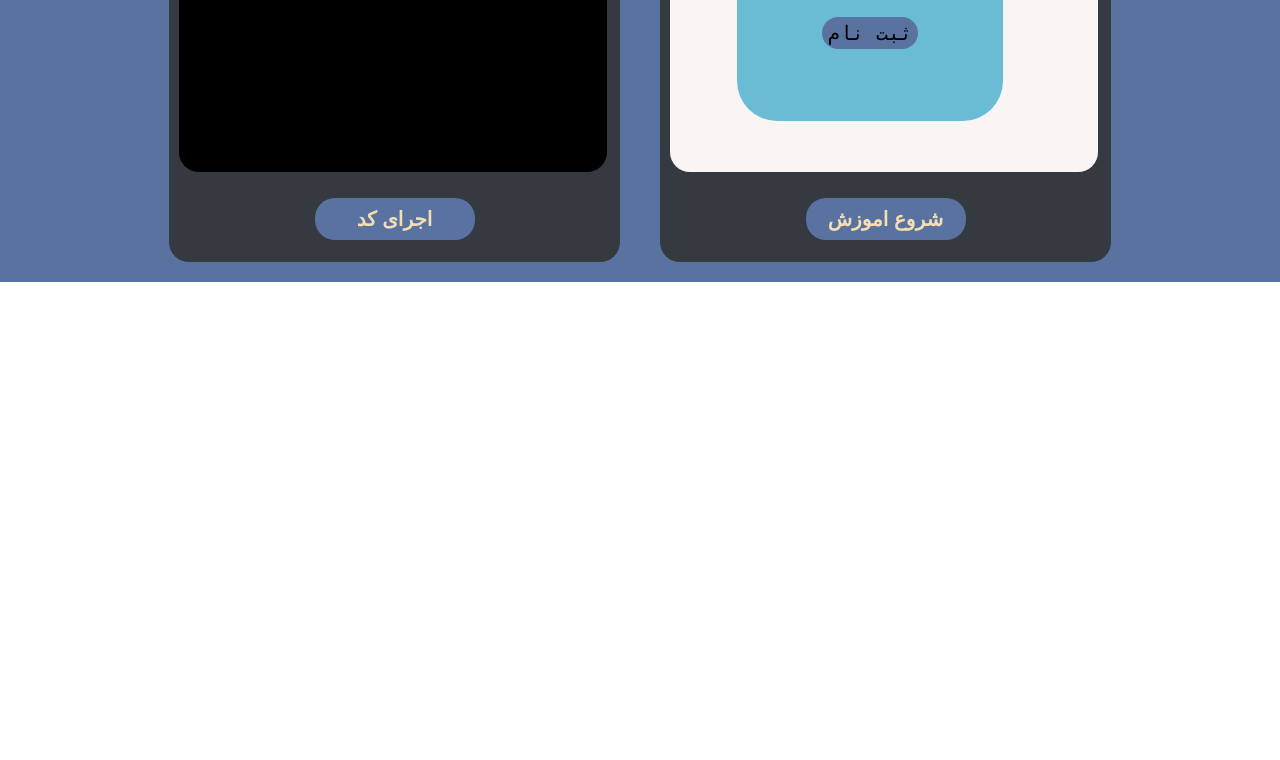
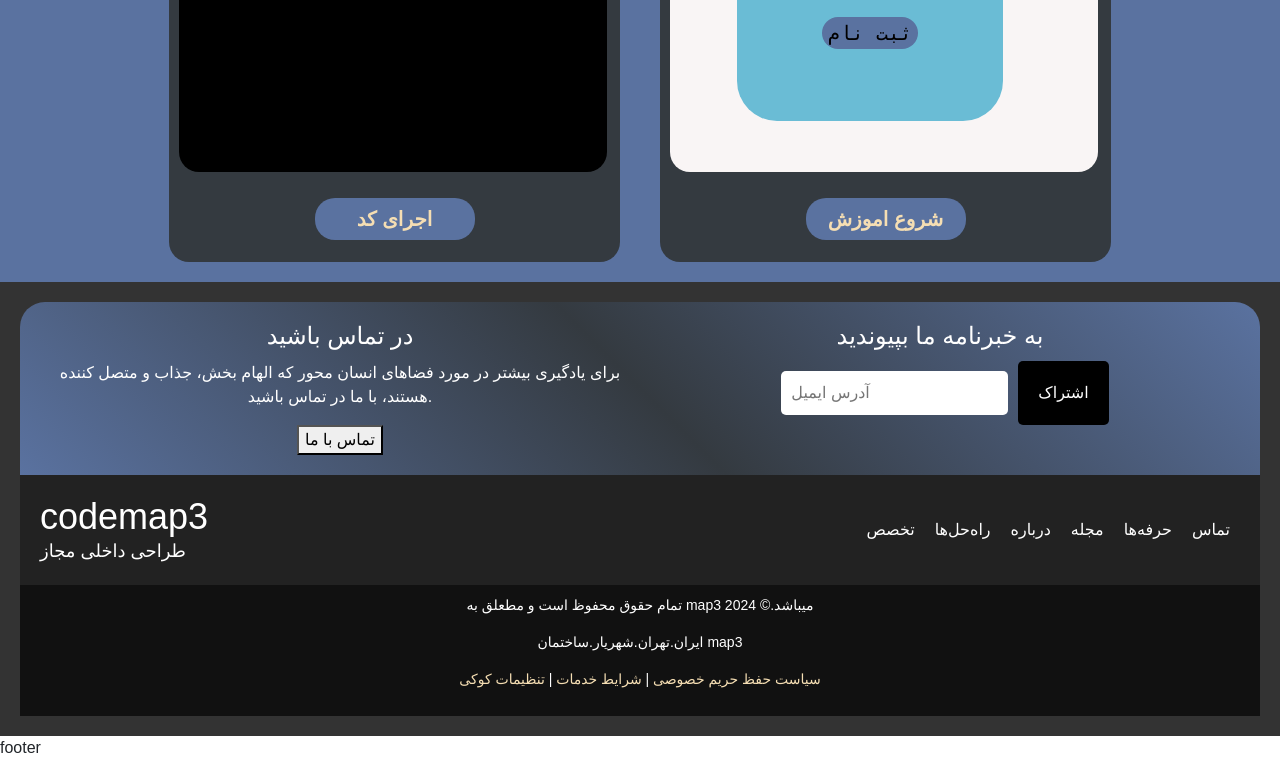
Before and after one commit to ariabarzegar/codejpp, a plain HTML site: page index.html in a window 1280 px wide. Shown: the part 2284-3044 px from the top of the page. Before the commit the page ends 2566 px from the top, so only its background shows below. Drawn offline with nearby package versions, Linux system fonts and the light colour scheme.

Commit message:
Update index.html
add html footer

```diff
--- a/index.html
+++ b/index.html
@@ -210,6 +210,43 @@
 </div>
 </div>
 <!-- JS -->
+<!--     footer -->
+ <footer>
+        <div class="footer-top">
+            <div class="connect">
+                <h2>در تماس باشید</h2>
+                <p>برای یادگیری بیشتر در مورد فضاهای انسان محور که الهام بخش، جذاب و متصل کننده هستند، با ما در تماس باشید.</p>
+                <button>تماس با ما</button>
+            </div>
+            <div class="newsletter">
+                <h2>به خبرنامه ما بپیوندید</h2>
+                <form>
+                    <input type="email" placeholder="آدرس ایمیل">
+                    <button type="submit">اشتراک</button>
+                </form>
+            </div>
+        </div>
+        <div class="footer-bottom">
+            <div class="logo">
+                <h1> codemap3</h1>
+                <p>طراحی داخلی مجاز</p>
+            </div>
+            <div class="links">
+                <a href="#">تخصص</a>
+                <a href="#">راه‌حل‌ها</a>
+                <a href="#">درباره</a>
+                <a href="#">مجله</a>
+                <a href="#">حرفه‌ها</a>
+                <a href="#">تماس</a>
+            </div>
+        </div>
+        <div class="footer-info">
+            <p>تمام حقوق محفوظ است و مطعلق به map3 میباشد.© 2024 </p>
+            <p>ایران.تهران.شهریار.ساختمان map3</p>
+            <p><a href="#">سیاست حفظ حریم خصوصی</a> | <a href="#">شرایط خدمات</a> | <a href="#">تنظیمات کوکی</a></p>
+        </div>
+    </footer>
+    footer
 
     <script src="https://code.jquery.com/jquery-3.3.1.slim.min.js" integrity="sha384-q8i/X+965DzO0rT7abK41JStQIAqVgRVzpbzo5smXKp4YfRvH+8abtTE1Pi6jizo" crossorigin="anonymous"></script>
     <script src="https://cdn.jsdelivr.net/npm/popper.js@1.14.3/dist/umd/popper.min.js" integrity="sha384-ZMP7rVo3mIykV+2+9J3UJ46jBk0WLaUAdn689aCwoqbBJiSnjAK/l8WvCWPIPm49" crossorigin="anonymous"></script>
```
